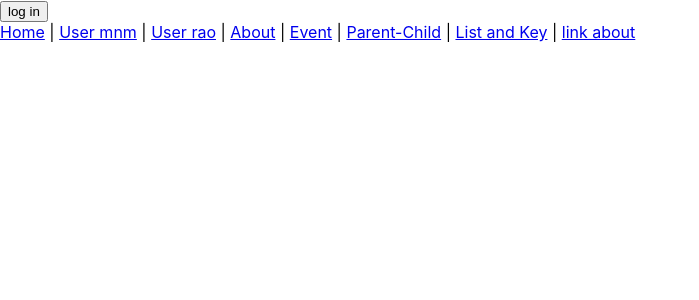
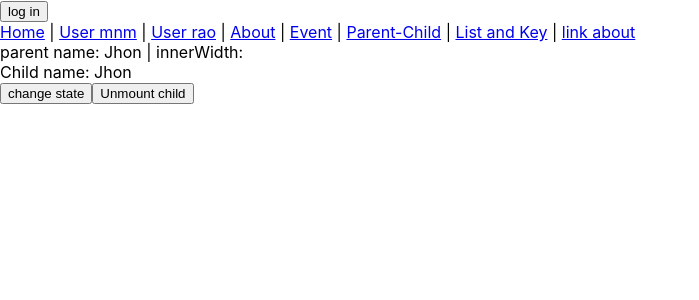
Before and after one commit to mn-manjunatha/react-router-all-in, a React (Create React App) app: page /lifecycle in a window 1280 px wide. Shown: the top 300 px of the page, without its empty margins (0-699 px from the left). Built offline with nearby package versions, Linux system fonts and the light colour scheme.

Commit message:
lifecycle file added

```diff
--- a/src/Main.js
+++ b/src/Main.js
@@ -6,6 +6,7 @@ import Parent from './components/parentToChild/Parent';
 import Home from './components/about/Home';
 import User from './components/user/User';
 import ListKey from './components/listKey/ListKey';
+import Lifecycle from './components/lifecycle/Lifecycle';
 
 // The Main component renders one of the three provided
 // Routes (provided that one matches). Both the /roster
@@ -23,6 +24,8 @@ const Main = ({isLogedin}) => (
       )}/>
       <Route path="/event" strict component={Event}/>
       <Route path="/parentChild" strict component={Parent}/>
+      <Route path="/lifecycle" strict component={Lifecycle}/>
+
       <Route path="/listkey" strict component={ListKey}/>
     </Switch>
   </main>
--- /dev/null
+++ b/src/components/lifecycle/Child.js
@@ -0,0 +1,46 @@
+import React from 'react';
+
+class Child extends React.Component {
+  constructor() {
+    super();
+    console.log('Child constructor')
+  }
+
+  componentWillMount() {
+    console.log('Child componentWillMount')
+  }
+
+  componentDidMount() {
+    console.log('Child componentDidMount');
+  }
+  componentWillReceiveProps() {
+    console.log("child componentWillReceiveProps");
+  }
+
+  shouldComponentUpdate(nextProps, nextState) {
+    console.log("child shouldComponentUpdate");
+    return true;
+  }
+
+  componentWillUpdate() {
+    console.log("child componentWillUpdate");
+  }
+  componentDidUpdate() {
+    console.log("child componentDidUpdate");
+  }
+
+  componentWillUnmount() {
+    console.log("child componentWillUnmount");
+  }
+
+  render() {
+    console.log('Child render');
+    return (
+      <div>
+        Child name: {this.props.name}
+      </div>
+    );
+  }
+}
+
+export default Child;
--- /dev/null
+++ b/src/components/lifecycle/Lifecycle.js
@@ -0,0 +1,72 @@
+import React from "react";
+import Child from "./Child";
+
+class Lifecycle extends React.Component {
+  constructor() {
+    super();
+    this.state = { name: "Jhon" };
+    console.log("constructor");
+  }
+
+  componentWillMount() {
+    if (window.innerWidth <= 800) {
+      this.setState({ innerWidth: window.innerWidth });
+    }
+    console.log("componentWillMount");
+  }
+
+
+
+  componentDidMount() {
+    console.log("componentDidMount");
+  }
+
+  componentWillReceiveProps() {
+    console.log("componentWillReceiveProps");
+  }
+  shouldComponentUpdate(nextProps, nextState) {
+    console.log("shouldComponentUpdate");
+    return true;
+  }
+
+  componentWillUpdate() {
+    console.log("componentWillUpdate");
+  }
+
+  componentDidUpdate() {
+    console.log("componentDidUpdate");
+  }
+
+  componentWillUnmount() {
+    console.log("componentWillUnmount");
+  }
+
+  changeState = () => {
+    this.setState({ name: 'jill' });
+  }
+
+  unmountChild = () => {
+    this.setState({ name: 'abc' });
+  }
+
+  render() {
+    console.log("render");
+
+    // if(this.state.name==="abc"){
+    //   return (<div/>)
+    // }
+
+    return (
+      <React.Fragment>
+        <div>
+          parent name: {this.state.name} | innerWidth: {this.state.innerWidth}
+        </div>
+        <div> {this.state.name === "abc" ? <div /> : <Child name={this.state.name} />}</div>
+        <button onClick={this.changeState.bind(this)}>change state</button>
+        <button onClick={this.unmountChild.bind(this)}>Unmount child</button>
+      </React.Fragment>
+    );
+  }
+}
+
+export default Lifecycle;
```
